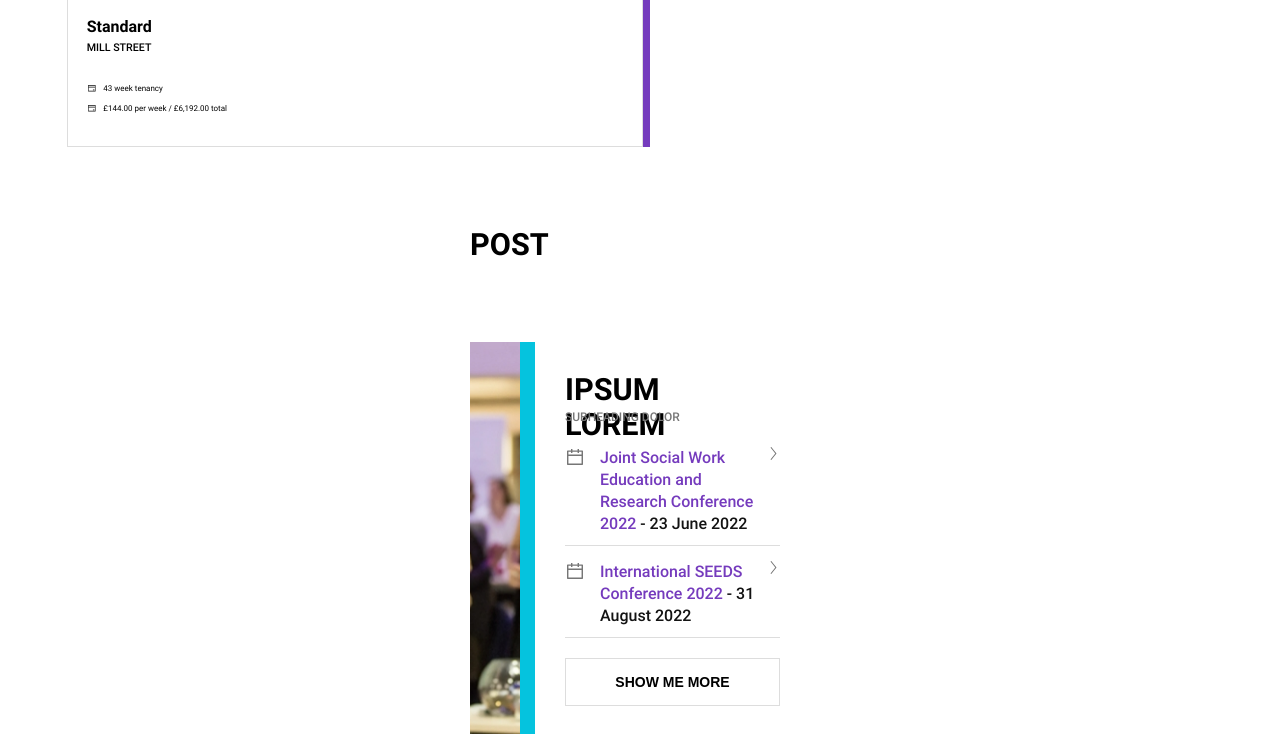
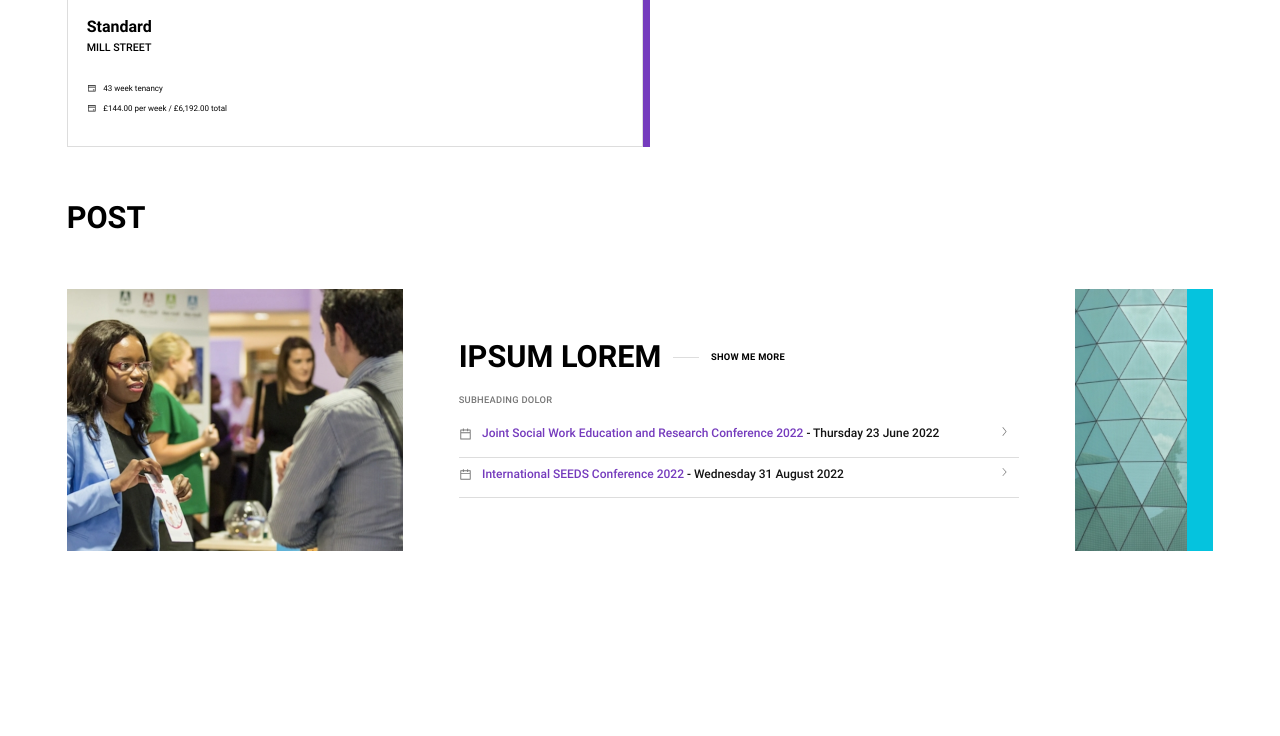
Before and after one commit to Infindery/tc-test-html-css, a plain HTML site: page index.html in a window 1280 px wide. Shown: the part 780-1516 px from the top of the page. After the commit the page ends 1398 px from the top, so only its background shows below. Drawn offline with Linux system fonts and the light colour scheme.

Commit message:
Adaptation of post block

```diff
--- a/css/signpostStyle.css
+++ b/css/signpostStyle.css
@@ -1,11 +1,12 @@
 .post {
-	width: 340px;
+	width: 90.666667vw;
 
-	margin-top: 80px;
+	margin-top: 21.333333vw;
+	margin-bottom: 41px;
 }
 
 .post__title {
-	margin-bottom: 80px;
+	margin-bottom: 21.333333vw;
 }
 
 .post__container {
@@ -13,85 +14,96 @@
 }
 
 .post__image1 {
-	width: 50px;
-	height: 392px;
+	width: 13.333333vw;
+	height: 104.533333vw;
 	object-fit: cover;
 }
 
 .post__line {
-	width: 15px;
-	height: 392px;
+	width: 4vw;
+	height: 104.533333vw;
 	background-color: rgb(5, 195, 222);
 }
 
 .post__content {
-	width: 275px;
+	width: 73.333333vw;
 
 	display: flex;
 	flex-direction: column;
-	padding: 30px;
+	padding: 8vw;
 }
 
 .post__heading {
-	width: 172px;
+	width: 45.866667vw;
 
-	margin-bottom: 20px;
+	position: absolute;
 }
 
 .post__heading h3 {
-	height: 26px;
-	list-style: 100%;
+	height: 6.933333vw;
+	line-height: 100%;
 
-	margin-bottom: 10px;
+	margin-bottom: 2.666667vw;
 }
 
-.post__heading p {
-	font-size: 12px;
+.post__content p {
+	font-size: 3.2vw;
 	font-weight: 500;
 	line-height: 157%;
-	letter-spacing: 3.15%;
+	letter-spacing: 3.13%;
 	color: var(--color3);
+
+	margin-top: 9.6vw;
+	margin-bottom: 5.333333vw;
+}
+
+.post__dash {
+	display: none;
 }
 
 .post__btn {
-	width: 215px;
-	height: 48px;
-	border: 1px solid var(--color2);
-	font-size: 14px;
+	width: 57.333333vw;
+	height: 12.8vw;
+	border: 0.266667vw solid var(--color2);
+	font-size: 3.733333vw;
 	font-weight: 700;
-	line-height: 129%;
+	line-height: 128%;
 	letter-spacing: 3.13%;
-	order: 4;
+
+	display: flex;
+	justify-content: center;
+	align-items: center;
+	margin-top: 69.066667vw;
 }
 
 .post__event {
-	border-bottom: 1px solid var(--color2);
+	border-bottom: 0.266667vw solid var(--color2);
 
 	display: flex;
 	align-items: flex-start;
-	padding-bottom: 10px;
-	margin-bottom: 15px;
+	padding-bottom: 2.666667vw;
+	margin-bottom: 4vw;
 }
 
 .post__event:last-child {
-	margin-bottom: 20px;
+	margin-bottom: 5.333333vw;
 }
 
 .post__eventIcon {
-	width: 20px;
-	height: 20px;
+	width: 5.333333vw;
+	height: 5.333333vw;
 
-	margin-right: 15px;
+	margin-right: 4vw;
 }
 
 .post__text {
-	width: 157px;
-	font-size: 16px;
+	width: 41.866667vw;
+	font-size: 4.266667vw;
 	font-weight: 500;
 	line-height: 138%;
 	color: var(--font-color2);
 
-	margin-right: 10px;
+	margin-right: 2.666667vw;
 }
 
 .post__text span:first-child {
@@ -103,10 +115,140 @@
 }
 
 .post__arrowIcon {
-	width: 13px;
-	height: 13px;
+	width: 3.466667vw;
+	height: 3.466667vw;
 }
 
 .post__image2 {
 	display: none;
 }
+
+@media screen and (min-width: 768px) {
+	.post {
+		width: 89.583333vw;
+
+		margin-top: 4.166667vw;
+		margin-bottom: 5.208333vw;
+	}
+
+	.post__title {
+		margin-bottom: 4.166667vw;
+	}
+
+	.post__container {
+		display: flex;
+	}
+
+	.post__image1 {
+		width: 26.25vw;
+		height: 20.46875vw;
+		object-fit: cover;
+	}
+
+	.post__line {
+		width: 2.083333vw;
+		height: 20.46875vw;
+		background-color: rgb(5, 195, 222);
+		order: 4;
+	}
+
+	.post__content {
+		width: 52.5vw;
+
+		padding: 4.166667vw 4.375vw;
+	}
+
+	.post__heading {
+		width: 25.572917vw;
+
+		display: flex;
+		align-items: center;
+		position: relative;
+		margin-bottom: 1.5625vw;
+	}
+
+	.post__heading h3 {
+		height: 2.395833vw;
+		line-height: 100%;
+
+		margin-bottom: 0px;
+	}
+
+	.post__dash {
+		width: 2.083333vw;
+		height: 0.104167vw;
+		background-color: var(--color2);
+
+		display: block;
+		margin: 0px 0.885417vw;
+	}
+
+	.post__content p {
+		font-size: 0.729167vw;
+		font-weight: 500;
+		line-height: 157%;
+		letter-spacing: 0.03em;
+		color: var(--color3);
+		margin-top: 0px;
+		margin-bottom: 1.5625vw;
+	}
+
+	.post__btn {
+		width: 5.833333vw;
+		height: 0.9375vw;
+		border: none;
+		font-size: 0.729167vw;
+		font-weight: 700;
+		line-height: 128%;
+		letter-spacing: 0.03em;
+
+		margin-top: 0px;
+	}
+
+	.post__event {
+		width: 43.75vw;
+		border-bottom: 0.052083vw solid var(--color2);
+
+		display: flex;
+		align-items: flex-start;
+		padding-bottom: 1.25vw;
+		margin-bottom: 0.78125vw;
+	}
+
+	.post__event:last-child {
+		margin-bottom: 0px;
+	}
+
+	.post__eventIcon {
+		width: 1.041667vw;
+		height: 1.041667vw;
+
+		margin-right: 0.78125vw;
+	}
+
+	.post__text {
+		width: 35.78125vw;
+		font-size: 0.9375vw;
+		font-weight: 500;
+		line-height: 100%;
+		color: var(--font-color2);
+
+		margin-right: 4.6875vw;
+	}
+
+	.post__text span:last-child {
+		display: inline;
+	}
+
+	.post__arrowIcon {
+		width: 0.677083vw;
+		height: 0.677083vw;
+	}
+
+	.post__image2 {
+		width: 8.75vw;
+		height: 20.46875vw;
+
+		display: block;
+	}
+}
--- a/index.html
+++ b/index.html
@@ -124,8 +124,6 @@
 			<section class="card">
 				<div class="card__border"></div>
 				<div class="card__firstPart">
-					<div class="card__imageBlock">
-					</div>
 					<div class="card__line"></div>
 				</div>
 				<div class="card__secondPart">
@@ -150,9 +148,10 @@
 				<div class="post__content">
 					<div class="post__heading">
 						<h3>IPSUM LOREM</h3>
-						<p>SUBHEADING DOLOR</p>
+						<div class="post__dash"></div>
+						<a href="#" class="post__btn">SHOW ME MORE</a>
 					</div>
-					<button class="post__btn">SHOW ME MORE</button>
+					<p>SUBHEADING DOLOR</p>
 					<div class="post__event">
 						<img src="images/eventIcon.svg" alt="eventIcon" class="post__eventIcon">
 						<div class="post__text">
```
